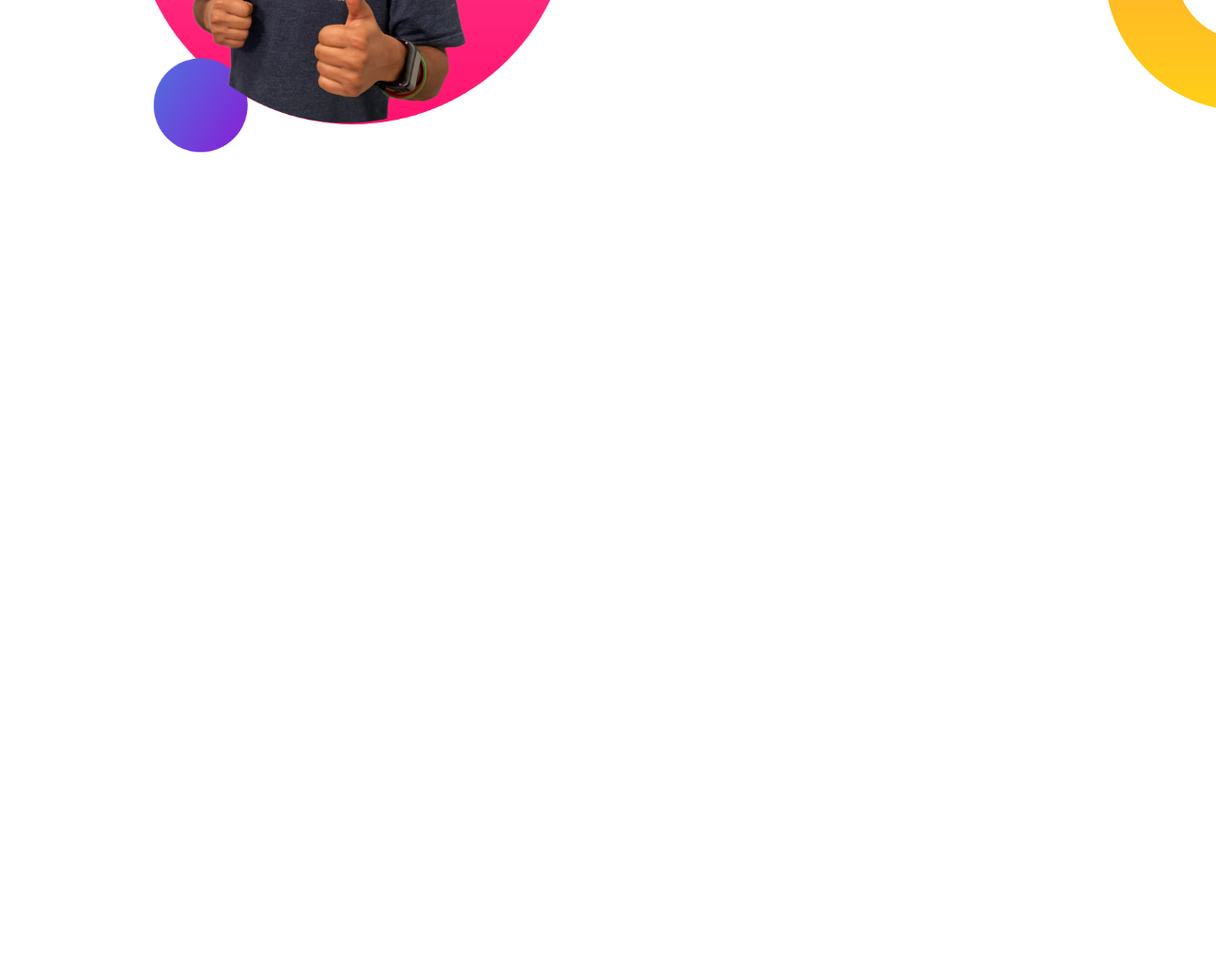
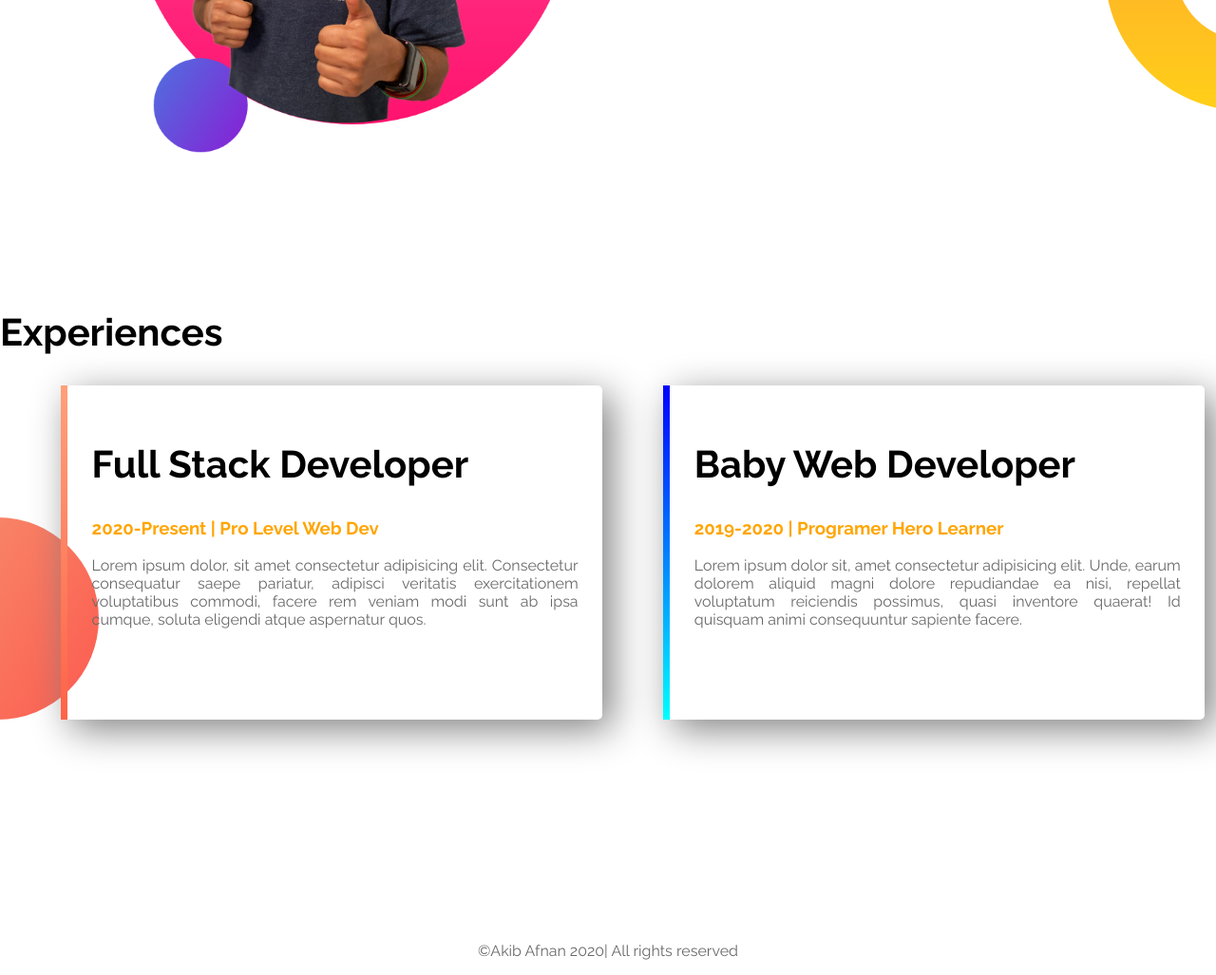
Before and after one commit to akibafnan/portfolio, a plain HTML site: page index.html in a window 1280 px wide. Shown: the part 1007-2034 px from the top of the page at 95% size. Before the commit the page ends 1300 px from the top, so only its background shows below. Drawn offline with Linux system fonts and the light colour scheme.

Commit message:
modify the site

```diff
--- a/index.html
+++ b/index.html
@@ -30,9 +30,24 @@
             <h3>Lorem, ipsum dolor sit amet consectetur adipisicing elit</h3>
             <p>Lorem ipsum dolor sit amet consectetur adipisicing elit. Perspiciatis commodi, illo, cumque repudiandae atque optio reiciendis dolor placeat laudantium debitis maxime libero omnis asperiores sit consequuntur fugit neque iure nemo quibusdam? Temporibus sunt maxime nihil! Voluptate magnam dolor quod commodi itaque fugit voluptatem, vitae enim doloremque amet repudiandae sit eos.</p>
             <a class="link-button" href="http://facebook.com/theakibafnan" target="_blank">FACEBOOK</a>
-
         </div>
-
     </section>
+    <section class="experiences">
+        <h2>Experiences</h2>
+        <div id="first-box" class="half-width shadow">
+            <h2>Full Stack Developer</h2>
+            <h3 class="detail-highlight">2020-Present | Pro Level Web Dev</h3>
+            <p>Lorem ipsum dolor, sit amet consectetur adipisicing elit. Consectetur consequatur saepe pariatur, adipisci veritatis exercitationem voluptatibus commodi, facere rem veniam modi sunt ab ipsa cumque, soluta eligendi atque aspernatur quos.</p>
+        </div>
+        <div id="second-box" class="half-width shadow">
+            <h2>Baby Web Developer</h2>
+            <h3 class="detail-highlight">2019-2020 | Programer Hero Learner</h3>
+            <p>Lorem ipsum dolor sit, amet consectetur adipisicing elit. Unde, earum dolorem aliquid magni dolore repudiandae ea nisi, repellat voluptatum reiciendis possimus, quasi inventore quaerat! Id quisquam animi consequuntur sapiente facere.</p>
+        </div>
+    </section>
+    <footer>
+        <p class="footer
+        ">©Akib Afnan 2020| All rights reserved</p>
+    </footer>
 </body>
 </html>
--- a/style.css
+++ b/style.css
@@ -49,3 +49,30 @@ p{
     background-repeat: no-repeat;
     background-position: right;
 }
+.detail-highlight{
+    color: orange;
+}
+.shadow{
+    box-shadow: 10px 10px 40px gray;
+    border-radius: 5px;
+    height: 60%;
+}
+.experiences{
+    background-image: url("image/exp-bg.png");
+    background-repeat: no-repeat;
+    background-position: left;
+}
+#first-box{
+    border-left: 7px solid;
+    border-image: linear-gradient(180deg, lightsalmon, tomato);
+    border-image-slice: 1;
+
+}
+#second-box{
+    border-left: 7px solid;
+    border-image: linear-gradient(180deg, blue, cyan);
+    border-image-slice: 1;
+}
+.footer{
+    text-align: center;
+}
```
